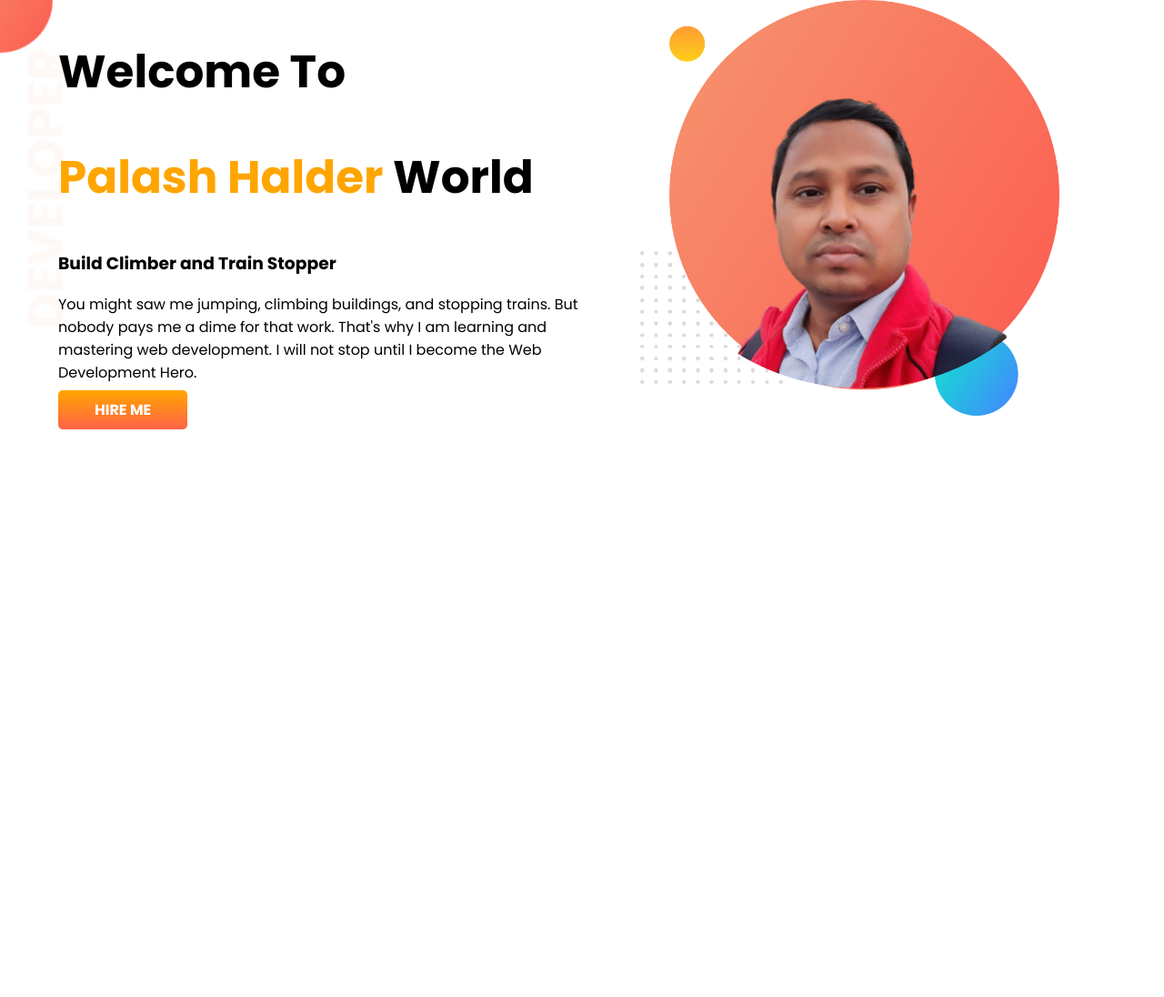
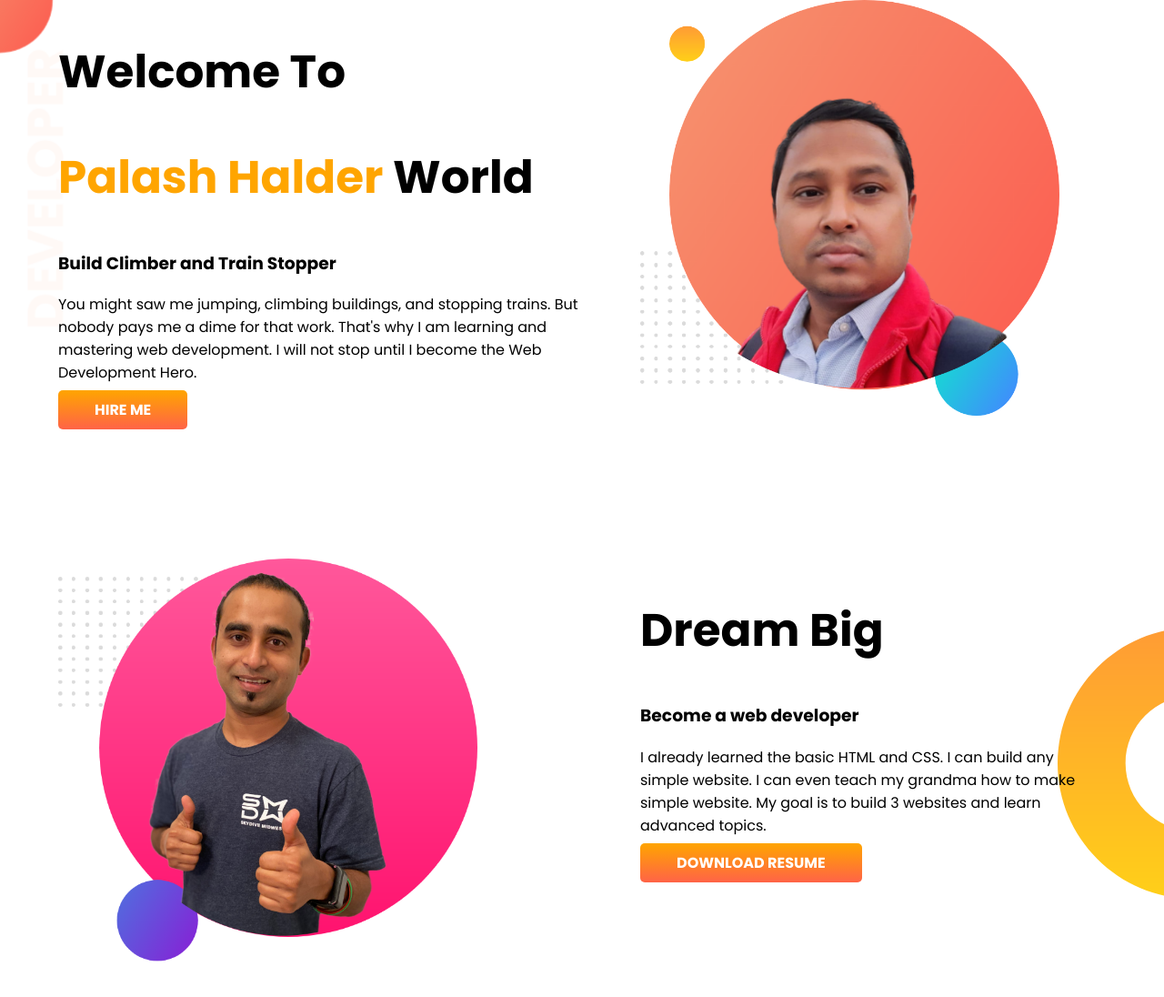
Before and after one commit to PalashHalder/developer-portfolio, a plain HTML site: page index.html in a window 1280 px wide. Shown: the whole page at 91% size. Before the commit the page ends 800 px from the top, so only its background shows below. Drawn offline with Linux system fonts and the light colour scheme.

Commit message:
dream big part added

```diff
--- a/css/style.css
+++ b/css/style.css
@@ -3,8 +3,11 @@ body {
     margin: 0;
 }
 
+/* ==================== top-banner part start ========================= */
+
 section {
     display: flex;
+    margin-bottom: 150PX;
 }
 
 h1 {
@@ -37,3 +40,19 @@ h1 {
     background-image: url(/images/top-banner.png);
     background-repeat: no-repeat;
 }
+
+/* ==================== top-banner part end ========================= */
+
+/* ==================== dream banner part start ========================= */
+
+.dream-banner {
+    background-image: url(/images/dream-bg.png);
+    background-repeat: no-repeat;
+    background-position: right;
+}
+
+.area {
+    width: 88%;
+}
+
+/* ==================== dream banner part end ========================= */
--- a/index.html
+++ b/index.html
@@ -21,6 +21,7 @@
 
 <body>
 
+    <!-- ================top-banner part start===================  -->
     <section class="top-banner">
 
         <div class="half-width">
@@ -38,6 +39,26 @@
             <img src="images/my-bg.png" alt="">
         </div>
     </section>
+    <!-- ================top-banner part end===================  -->
+
+    <!-- ================dream banner part start===================  -->
+    <section class="dream-banner">
+
+        <div class="half-width">
+            <img src="images/jhankar2.png" alt="">
+        </div>
+
+        <div class="half-width">
+            <h1>Dream Big</h1>
+            <h3>Become a web developer</h3>
+            <p class="area">I already learned the basic HTML and CSS. I can build any simple website. I can even teach
+                my grandma how to make simple website. My goal is to build 3 websites and learn advanced topics.</p>
+            <a class="link-button" target="_blank" href="https://www.facebook.com/palash.halder.395/">DOWNLOAD
+                RESUME</a>
+        </div>
+
+    </section>
+    <!-- ================dream banner part end===================  -->
 
 
 </body>
```
